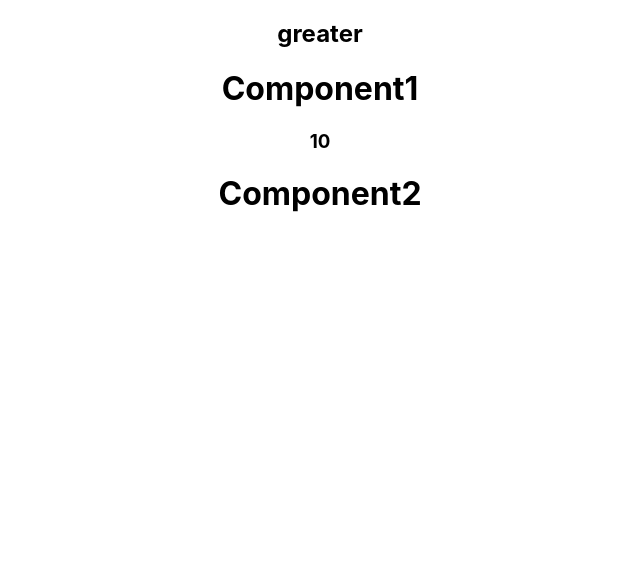
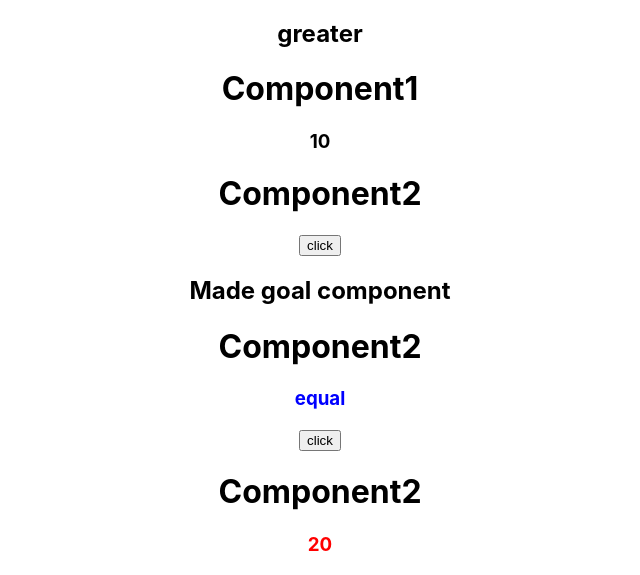
Before and after one commit to Nikitha12ni/project, a React (Create React App) app: page / in a window 1280 px wide. Shown: the part 358-933 px from the top of the page, without its empty margins (320-960 px from the left). Before the commit the page ends 800 px from the top, so only its background shows below. Built offline with nearby package versions, Linux system fonts and the light colour scheme.

Commit message:
firstt commit

```diff
--- a/src/App.js
+++ b/src/App.js
@@ -1,11 +1,12 @@
 
 import './App.css';
 import Image from "./assets/hi.jpg";
+import Component2 from './components/Component2';
 import Component1 from './components/Component1';
-
 function App() {
   var text;
   const x=10;
+  const y=20;
   if(x === 10){
   text="equal";
   }
@@ -20,6 +21,10 @@ function App() {
   <h2>{text}</h2>
   <h2>{x >= 10 ? "greater":"lesser"}</h2>
   <Component1 xValue={x}/>
+
+  <Component2 textValue={text}/>
+  <Component2 onceMore={y}/>
+
   </div>;
 
 }
--- a/src/components/Component1.js
+++ b/src/components/Component1.js
@@ -1,11 +1,23 @@
 import React from "react";
 import Component2 from "./Component2";
+
+import Madegoal from "./Madegoal";
+import Missedgoal from "./Missedgoal";
 const Component1 =(props) => {
-    return (
-        <div>
-            <h1>Component1</h1>
-           <h3>{props.xValue}</h3>
-            <Component2/>
+    const bool=true;
+   // if(bool){
+     //   return <Missedgoal />;
+    //}
+
+    //return <Madegoal />;
+   return (
+       <div>
+           <h1>Component1</h1>
+          <h3>{props.xValue}
+           </h3>
+         <Component2/>
+          {/*props.xValue >=10 && <Madegoal/>*/}
+          {bool ?<Madegoal/>:<Missedgoal/>}
         </div>
     );
 };
--- a/src/components/Component2.js
+++ b/src/components/Component2.js
@@ -1,9 +1,17 @@
 import React from "react";
 
-const Component2 =() => {
+const Component2 =(props) => {
+    const handleClick=(x,y) =>{
+        alert(x+y);
+    }
     return (
         <div>
             <h1>Component2</h1>
+            <h3 style={{color:"blue"}}>{props.textValue}
+            </h3>
+            <h3 style={{color:"red"}}>{props.onceMore}</h3>
+            <button onClick={() => handleClick(10, 50)}>click</button>
+
         </div>
     );
 };
--- /dev/null
+++ b/src/components/Madegoal.js
@@ -0,0 +1,9 @@
+import React from "react";
+const Madegoal =()=>{
+    return (
+        <div>
+            <h2>Made goal component</h2>
+        </div>
+    );
+}
+export default Madegoal;
--- /dev/null
+++ b/src/components/Missedgoal.js
@@ -0,0 +1,9 @@
+import React from "react";
+const Missedgoal =()=>{
+    return (
+        <div>
+            <h2>Missed goal component</h2>
+        </div>
+    );
+}
+export default Missedgoal;
```
